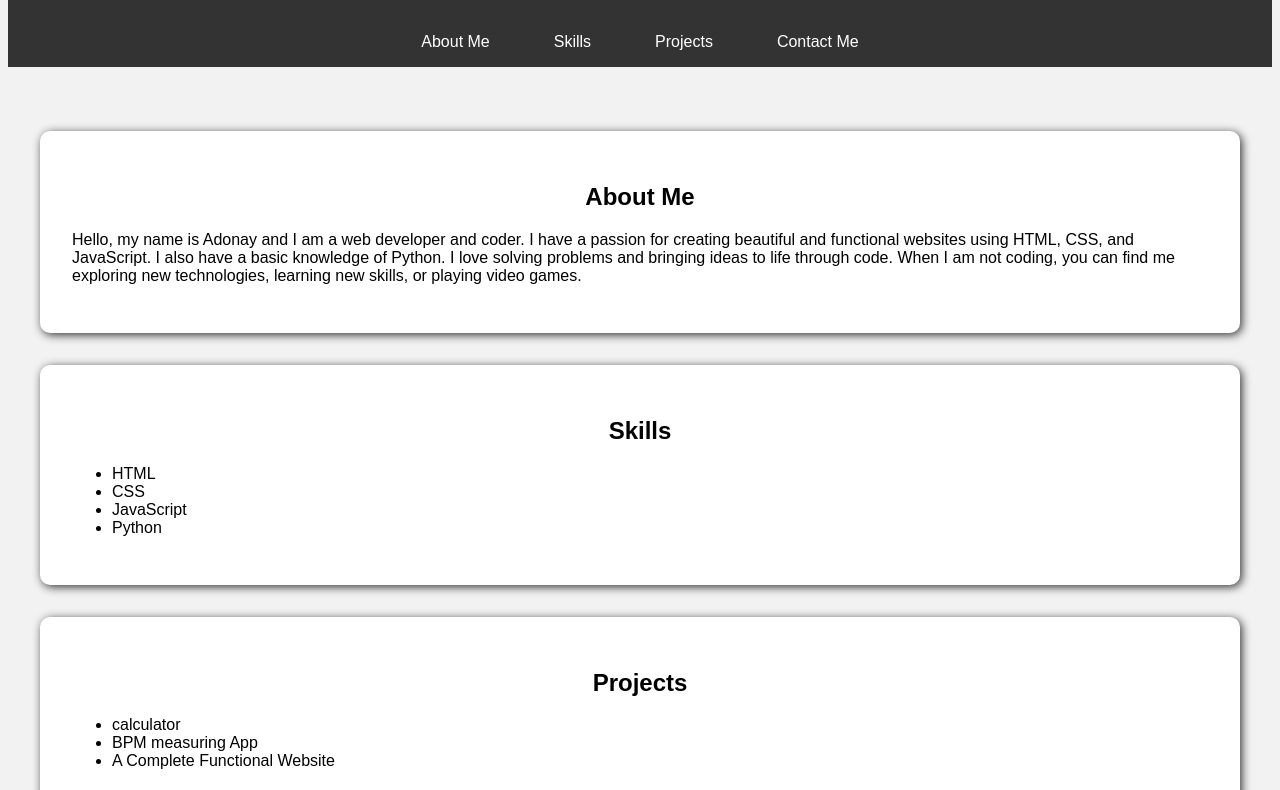
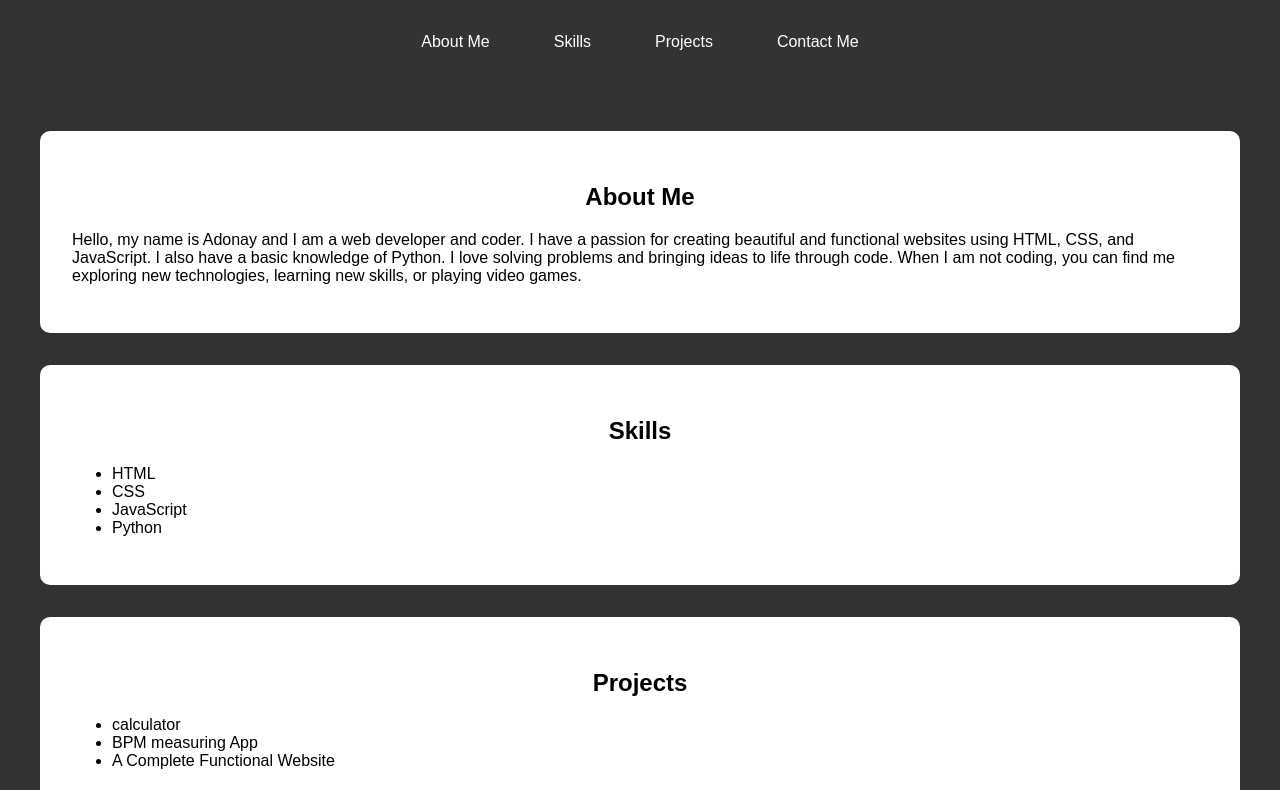
Before and after one commit to Adonay-Aklilu/My-personal-web, a plain HTML site: page index.html in a window 1280 px wide. Shown: the part 92-882 px from the top of the page. Drawn offline with Linux system fonts and the light colour scheme.

Commit message:
Update style.css

```diff
--- a/style.css
+++ b/style.css
@@ -1,6 +1,6 @@
 body {
   font-family: Arial, sans-serif;
-  background-color: #f2f2f2;
+  background-color: rgb(50,50,50);
 }
 
 header {
```
